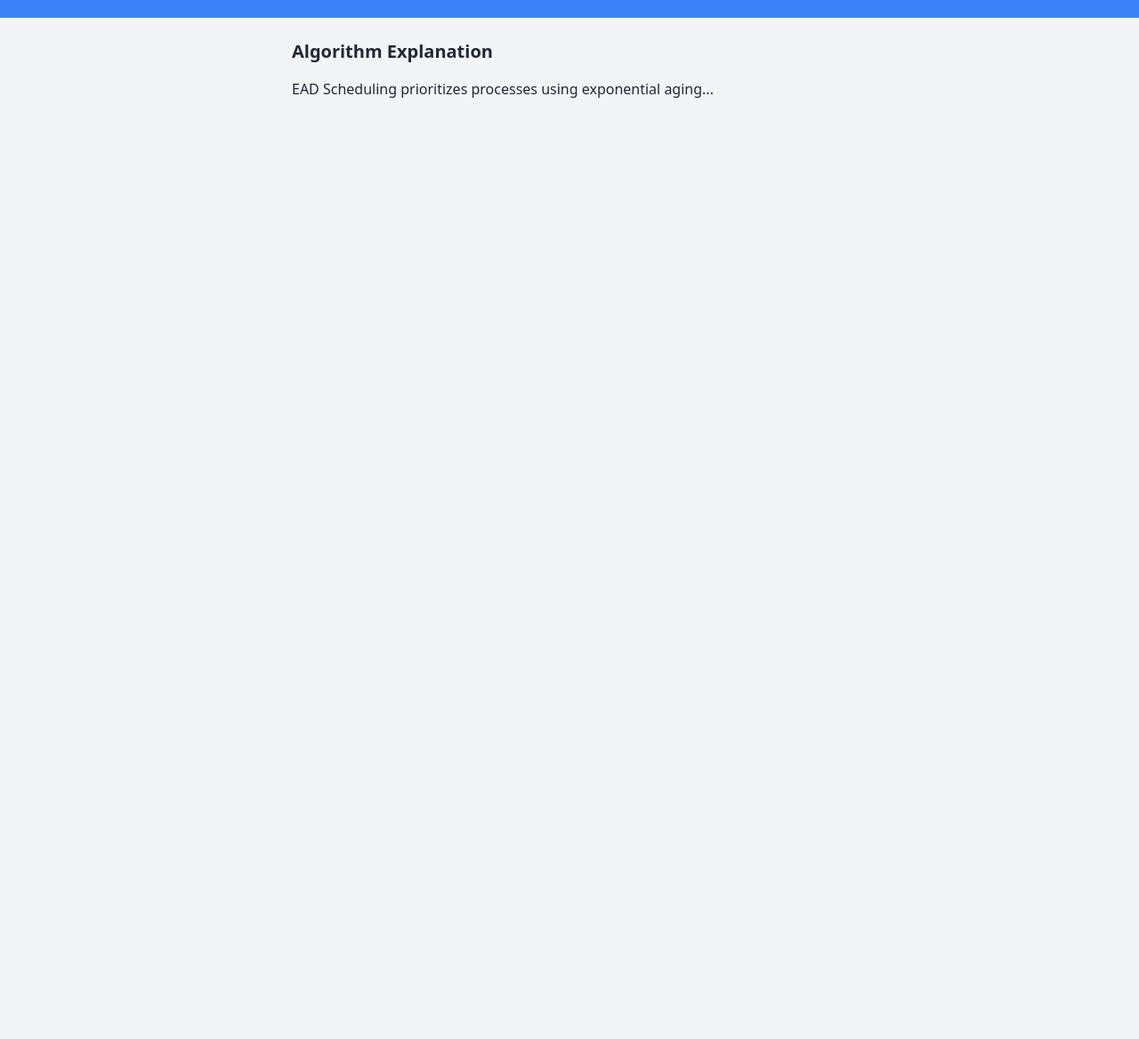
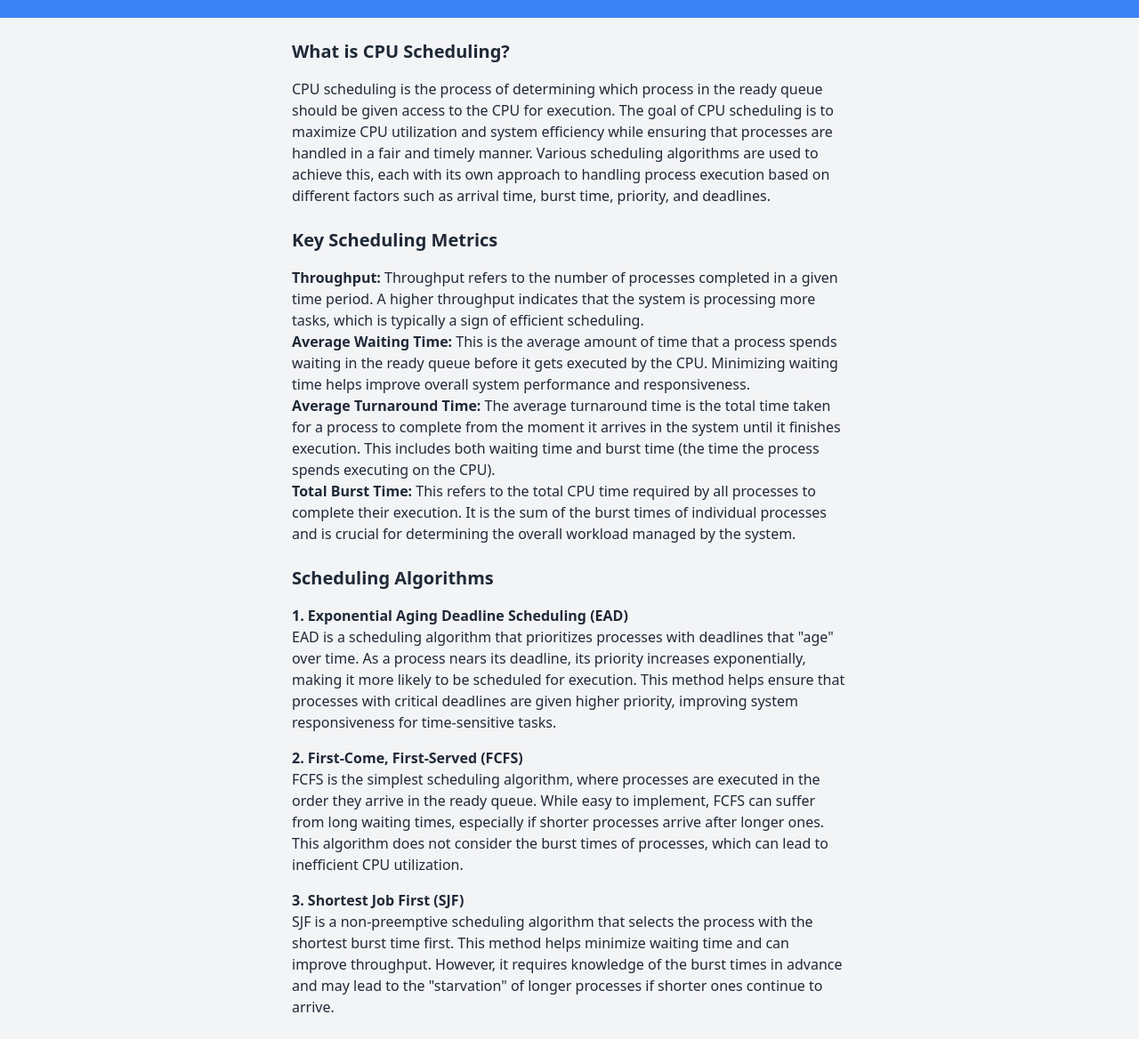
Before and after one commit to Sri-Krishna-R-Hebbar/ExponentiaSched, a website: page about.html in a window 1280 px wide. Shown: the part 64-1232 px from the top of the page at 89% size. Before the commit the page ends 800 px from the top, so only its background shows below. Drawn offline with Linux system fonts and the light colour scheme.

Commit message:
about page

```diff
--- a/about.html
+++ b/about.html
@@ -14,8 +14,38 @@
 
   <main class="p-6 max-w-2xl mx-auto">
     <section>
-      <h2 class="text-xl font-semibold">Algorithm Explanation</h2>
-      <p class="mt-4">EAD Scheduling prioritizes processes using exponential aging...</p>
+      <h2 class="text-xl font-semibold">What is CPU Scheduling?</h2>
+      <p class="mt-4">
+        CPU scheduling is the process of determining which process in the ready queue should be given access to the CPU for execution. The goal of CPU scheduling is to maximize CPU utilization and system efficiency while ensuring that processes are handled in a fair and timely manner. Various scheduling algorithms are used to achieve this, each with its own approach to handling process execution based on different factors such as arrival time, burst time, priority, and deadlines.
+      </p>
+    </section>
+
+    <section class="mt-6">
+      <h2 class="text-xl font-semibold">Key Scheduling Metrics</h2>
+      <ul class="list-disc pl-6 mt-4">
+        <li><strong>Throughput:</strong> Throughput refers to the number of processes completed in a given time period. A higher throughput indicates that the system is processing more tasks, which is typically a sign of efficient scheduling.</li>
+        <li><strong>Average Waiting Time:</strong> This is the average amount of time that a process spends waiting in the ready queue before it gets executed by the CPU. Minimizing waiting time helps improve overall system performance and responsiveness.</li>
+        <li><strong>Average Turnaround Time:</strong> The average turnaround time is the total time taken for a process to complete from the moment it arrives in the system until it finishes execution. This includes both waiting time and burst time (the time the process spends executing on the CPU).</li>
+        <li><strong>Total Burst Time:</strong> This refers to the total CPU time required by all processes to complete their execution. It is the sum of the burst times of individual processes and is crucial for determining the overall workload managed by the system.</li>
+      </ul>
+    </section>
+
+    <section class="mt-6">
+      <h2 class="text-xl font-semibold">Scheduling Algorithms</h2>
+      <h3 class="mt-4 font-semibold">1. Exponential Aging Deadline Scheduling (EAD)</h3>
+      <p>
+        EAD is a scheduling algorithm that prioritizes processes with deadlines that "age" over time. As a process nears its deadline, its priority increases exponentially, making it more likely to be scheduled for execution. This method helps ensure that processes with critical deadlines are given higher priority, improving system responsiveness for time-sensitive tasks.
+      </p>
+
+      <h3 class="mt-4 font-semibold">2. First-Come, First-Served (FCFS)</h3>
+      <p>
+        FCFS is the simplest scheduling algorithm, where processes are executed in the order they arrive in the ready queue. While easy to implement, FCFS can suffer from long waiting times, especially if shorter processes arrive after longer ones. This algorithm does not consider the burst times of processes, which can lead to inefficient CPU utilization.
+      </p>
+
+      <h3 class="mt-4 font-semibold">3. Shortest Job First (SJF)</h3>
+      <p>
+        SJF is a non-preemptive scheduling algorithm that selects the process with the shortest burst time first. This method helps minimize waiting time and can improve throughput. However, it requires knowledge of the burst times in advance and may lead to the "starvation" of longer processes if shorter ones continue to arrive.
+      </p>
     </section>
   </main>
 
```
Also changed, not shown: input.html (+1 -1 lines), js/input.js (+4 -4 lines).
